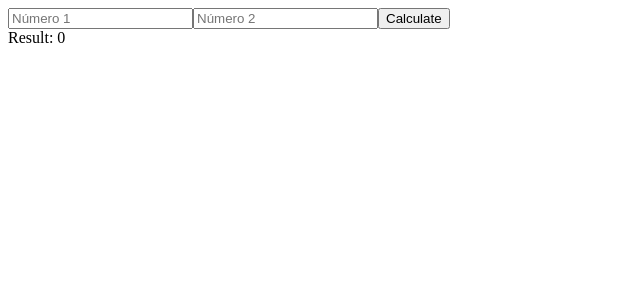
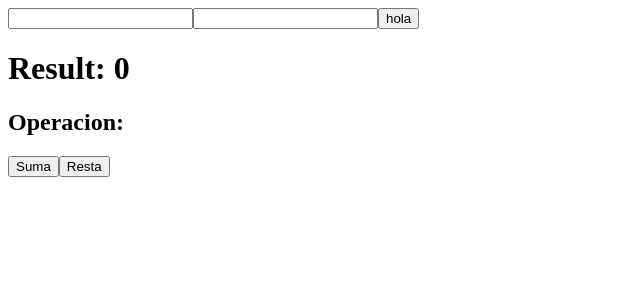
Before and after one commit to Deliaaan/BJT-polarization-calculator, a Next.js app in the folder bjt-calculator/: page / in a window 1280 px wide. Shown: the top 300 px of the page, without its empty margins (0-640 px from the left). Built offline with nearby package versions, Linux system fonts and the light colour scheme.

Commit message:
Add: Basic calculation selection

```diff
--- a/bjt-calculator/app/page.tsx
+++ b/bjt-calculator/app/page.tsx
@@ -1,11 +1,11 @@
-import Image from "next/image";
-import SumOfTwo from "../components/valueField";
+import Calculator from "@/components/calculator";
+
 
 export default function Home() {
   return (
     <div >
       <main >
-        <SumOfTwo />
+        <Calculator></Calculator>
       </main>
     </div>
   );
--- /dev/null
+++ b/bjt-calculator/components/calculator.tsx
@@ -0,0 +1,64 @@
+"use client";
+
+import React, { useState } from "react";
+
+export default function Calculator() {
+	const [operation, setOperation] = useState("");
+	const [num1, setNum1] = useState("");
+	const [num2, setNum2] = useState("");
+	const [result, setResult] = useState("0");
+
+
+  const checkValidNum = ( num: number ) => {
+    if (isNaN(num)) {
+    setResult("enter valid numbers")
+   }else {
+    setResult(num.toString())
+   }
+  }
+	const handleSubmit = (e: React.SyntheticEvent<HTMLFormElement>) => {
+		e.preventDefault();
+    console.log(operation)
+
+		if (operation === "suma") {
+			const suma = parseFloat(num1) + parseFloat(num2);
+			return checkValidNum(suma);
+		} else if (operation === "resta"){
+			const resta = parseFloat(num1) - parseFloat(num2);
+			return checkValidNum(resta);
+		} else {
+
+    }
+	};
+
+	return (
+		<div>
+			<form onSubmit={handleSubmit}>
+				<input
+					type="number"
+					name="num1"
+					value={num1}
+					onChange={(e) => setNum1(e.target.value)}
+				/>
+				<input
+					type="number"
+					name="num2"
+					value={num2}
+					onChange={(e) => setNum2(e.target.value)}
+				/>
+				<button type="submit">hola</button>
+			</form>
+			<div>
+				<h1>Result: {result}</h1>
+			</div>
+
+      <div>
+        <div>
+          <h2>Operacion: {operation}</h2>
+        </div>
+        <button onClick={ () => setOperation("suma")}>Suma</button>
+        <button onClick={ () => setOperation("resta")}>Resta</button>
+      </div>
+		</div>
+	);
+}
--- a/bjt-calculator/components/valueField.tsx
+++ /dev/null
@@ -1,48 +0,0 @@
-"use client";
-
-import { useState } from "react";
-
-export default function Calculator() {
-  const [num1, setNum1] = useState("");
-  const [num2, setNum2] = useState("");
-  const [result, setResult] = useState("0");
-
-  const handleSubmit = (e: React.FormEvent<HTMLFormElement>) => {
-    e.preventDefault();
-
-    const suma = parseFloat(num1) + parseFloat(num2);
-
-    if (isNaN(suma)) {
-        console.log("DEBUG: num1:", num1, "num2:", num2);
-      setResult("Please enter valid numbers");
-    } else {
-      setResult(suma.toString());
-    }
-  };
-
-  return (
-    <div className="p-4 flex flex-col gap-4">
-      <form onSubmit={handleSubmit} className="flex flex-col w-48 gap-2">
-        <input
-          type="number"
-          placeholder="Número 1"
-          className="border p-1"
-          value={num1}
-          onChange={(e) => setNum1(e.target.value)}
-        />
-        <input
-          type="number"
-          value={num2}
-          onChange={(e) => setNum2(e.target.value)}
-          placeholder="Número 2"
-          className="border p-1"
-        />
-        <button type="submit" className="bg-blue-500 text-white rounded p-2">
-          Calculate
-        </button>
-      </form>
-
-      {result && <div className="font-bold">Result: {result}</div>}
-    </div>
-  );
-}
```
Also changed, not shown: bjt-calculator/components/ecuationViewer.tsx (added).
